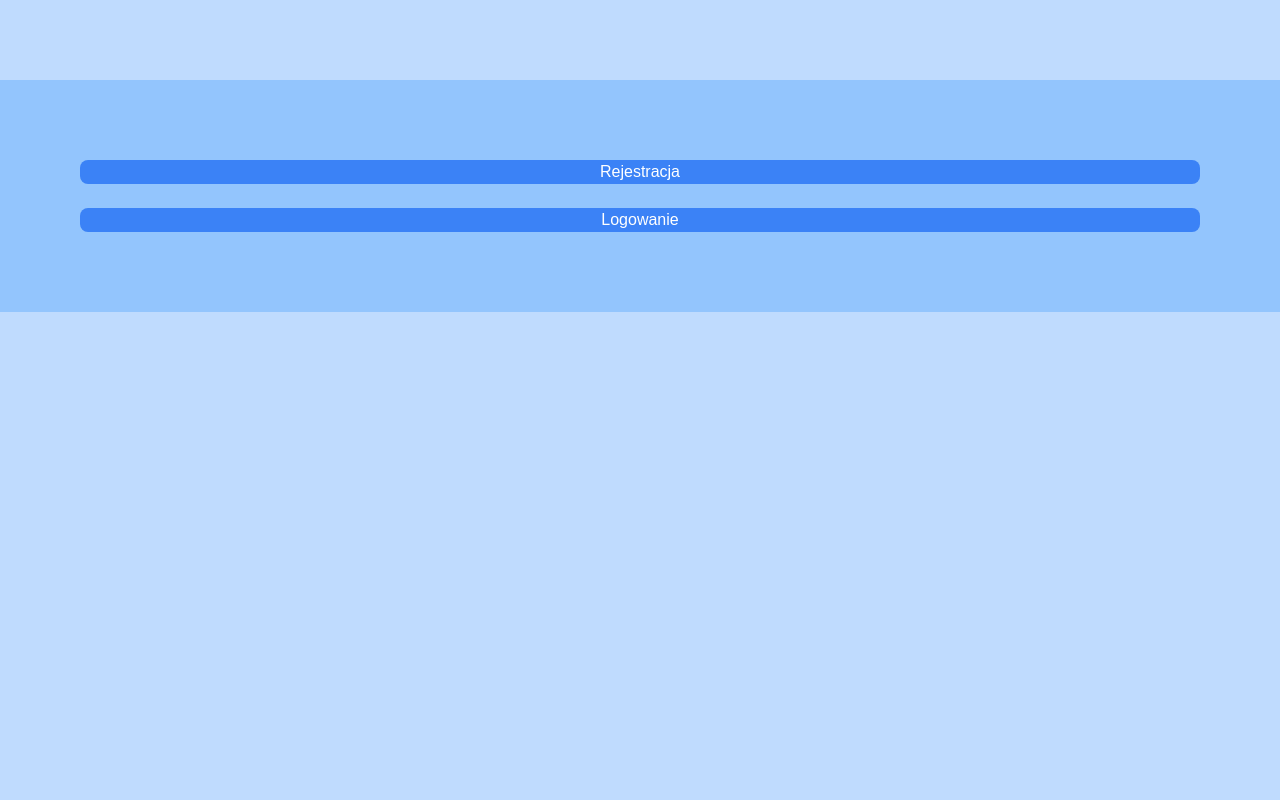
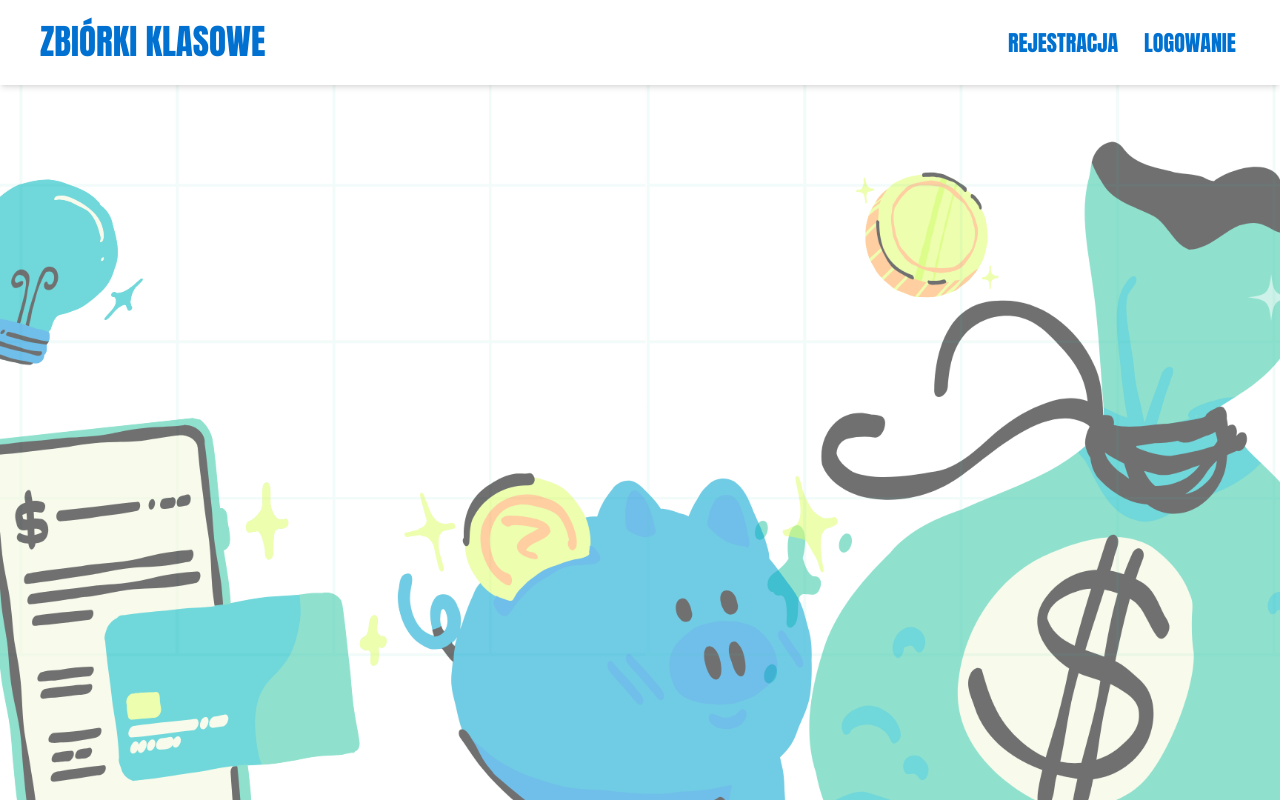
Before and after one commit to MateuszMagd/SchoolMoney, a Next.js app in the folder frontend/: page / in a window 1280 px wide. Built offline with nearby package versions, Linux system fonts and the light colour scheme.

Commit message:
Add graphics to main page

```diff
--- a/frontend/src/app/page.tsx
+++ b/frontend/src/app/page.tsx
@@ -23,30 +23,63 @@ export default function Home() {
   }
 
 
+  // return (
+  //   <div className="bg-blue-300 ">
+  //     <main className="flex flex-col p-20 mt-20 space-y-6">
+
+  //       {isLogged() ?
+  //         <>
+  //           <button onClick={logout}>Logout!</button>
+  //           <RouterButton page="parent-details" buttonString = "Konto rodzica"/>
+  //           <RouterButton page="fund-page" buttonString = "Zbiórka"/>
+  //           <RouterButton page="transactions" buttonString = "Przelewy"/>
+  //           <RouterButton page="class" buttonString = "Klasa"/>
+  //           <RouterButton page="chat" buttonString = "Chat"/>
+  //           <button onClick={test}>Show me if logged!</button>
+
+  //         </>
+  //         :
+  //         <>
+  //           <RouterButton page="register" buttonString = "Rejestracja"/>
+  //           <RouterButton page="login" buttonString = "Logowanie"/>
+
+  //         </>}
+  //     </main>
+  //     <footer className="">
+
+  //     </footer>
+  //   </div>
+  // );
   return (
-    <div className="bg-blue-300 ">
+    <div
+        className="min-h-screen flex justify-center items-center bg-cover bg-center"
+        style={{ backgroundImage: "url('/assets/main_page_background.png')" }}
+    >
       <main className="flex flex-col p-20 mt-20 space-y-6">
 
-        {isLogged() ?
+        {isLogged() ? (
           <>
             <button onClick={logout}>Logout!</button>
-            <RouterButton page="parent-details" buttonString = "Konto rodzica"/>
-            <RouterButton page="fund-page" buttonString = "Zbiórka"/>
-            <RouterButton page="transactions" buttonString = "Przelewy"/>
-            <RouterButton page="class" buttonString = "Klasa"/>
-            <RouterButton page="chat" buttonString = "Chat"/>
+            <RouterButton page="parent-details" buttonString="Konto rodzica" />
+            <RouterButton page="fund-page" buttonString="Zbiórka" />
+            <RouterButton page="transactions" buttonString="Przelewy" />
+            <RouterButton page="class" buttonString="Klasa" />
+            <RouterButton page="chat" buttonString="Chat" />
             <button onClick={test}>Show me if logged!</button>
+          </>
+        ) : (
+          <div className="fixed top-0 left-0 w-full bg-white shadow-md p-4 flex items-center justify-between">
+          <h1 className="text-dark_blue text-[35px] font-anton ml-6">ZBIÓRKI KLASOWE</h1>
+          <div className="flex space-x-8 mr-6 font-anton text-[22px]">
+              <RouterButton page="register" buttonString="REJESTRACJA" color="bg-transparent text-dark_blue hover:text-dark_blue !text-dark_blue" width="w-[100px]" height="h-[40px]"/>
+              <RouterButton page="login" buttonString="LOGOWANIE" color="bg-transparent text-dark_blue hover:text-dark_blue !text-dark_blue" width="w-[100px]" height="h-[40px]"/>
+          </div>
+      </div>
 
-          </>
-          :
-          <>
-            <RouterButton page="register" buttonString = "Rejestracja"/>
-            <RouterButton page="login" buttonString = "Logowanie"/>
-          </>}
+        )}
       </main>
-      <footer className="">
+      <footer></footer>
+    </div>
+);
 
-      </footer>
-    </div>
-  );
 }
```
Also changed, not shown: frontend/public/assets/main_page_background.png (added).
